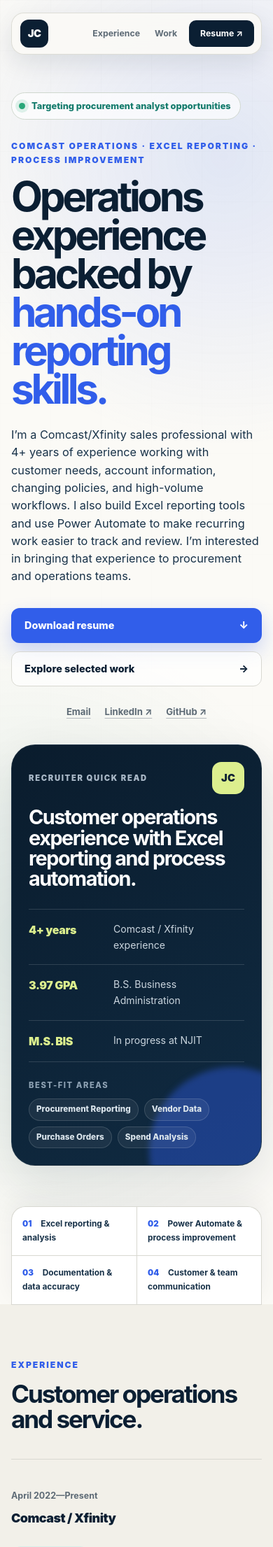
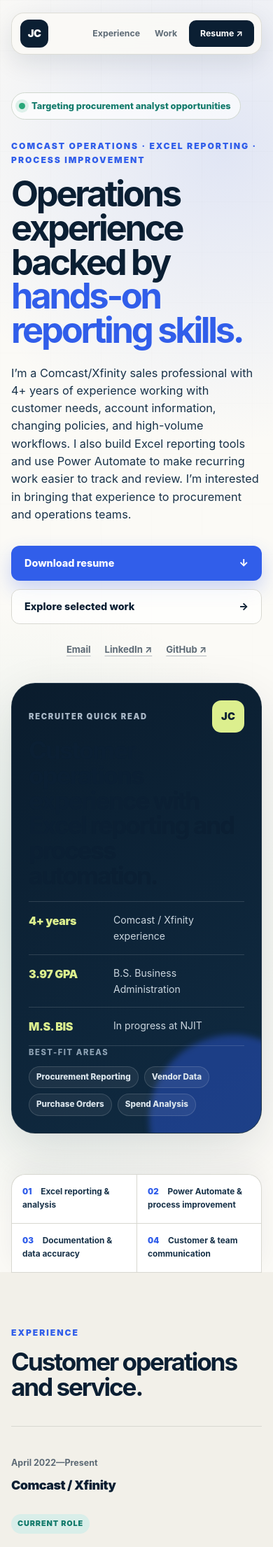
Before and after one commit to jon314159/JonathanCapalbo.me, a Jekyll site: the page index.html, which Jekyll copies as it is, in a window 390 px wide. Shown: the top 2211 px of the page at 70% size. Built offline with Jekyll 4.4.1, drawn with Linux system fonts in a browser that asks for light colours.

Commit message:
Tighten portfolio spacing and remove unused styles

```diff
--- a/assets/css/style.css
+++ b/assets/css/style.css
@@ -61,11 +61,11 @@
 }
 
 h1 {
-  max-width: 760px;
-  margin-bottom: 26px;
-  font-size: clamp(3.5rem, 7.2vw, 6.4rem);
-  line-height: 0.94;
-  letter-spacing: -0.075em;
+  max-width: 800px;
+  margin-bottom: 24px;
+  font-size: clamp(3.4rem, 6.1vw, 5.5rem);
+  line-height: 0.96;
+  letter-spacing: -0.065em;
 }
 
 h1 em {
@@ -208,9 +208,9 @@
   gap: clamp(42px, 7vw, 96px);
   align-items: center;
   width: min(1180px, 100%);
-  min-height: 690px;
+  min-height: 620px;
   margin: 0 auto;
-  padding: 56px 0 72px;
+  padding: 46px 0 60px;
 }
 
 .hero-copy { animation: enter 480ms ease-out both; }
@@ -317,7 +317,7 @@
 .recruiter-card {
   position: relative;
   overflow: hidden;
-  padding: 30px;
+  padding: 28px;
   border: 1px solid rgba(255, 255, 255, 0.08);
   border-radius: var(--radius-xl);
   color: #fff;
@@ -345,7 +345,7 @@
   align-items: center;
   justify-content: space-between;
   gap: 20px;
-  margin-bottom: 36px;
+  margin-bottom: 20px;
 }
 
 .card-topline p {
@@ -369,13 +369,6 @@
   font-weight: 950;
 }
 
-.recruiter-card h2 {
-  margin-bottom: 28px;
-  color: #fff;
-  font-size: clamp(1.75rem, 2.5vw, 2.4rem);
-  letter-spacing: -0.05em;
-}
-
 .quick-facts {
   margin: 0;
   border-top: 1px solid rgba(255, 255, 255, 0.14);
@@ -385,7 +378,7 @@
   display: grid;
   grid-template-columns: 118px 1fr;
   gap: 16px;
-  padding: 16px 0;
+  padding: 14px 0;
   border-bottom: 1px solid rgba(255, 255, 255, 0.14);
 }
 
@@ -461,72 +454,11 @@
 .section {
   width: min(1180px, calc(100% - 48px));
   margin: 0 auto;
-  padding: 110px 0;
+  padding: 96px 0;
 }
 
-.section-heading { margin-bottom: 52px; }
+.section-heading { margin-bottom: 44px; }
 .section-heading h2 { max-width: 800px; }
-
-.split-heading {
-  display: grid;
-  grid-template-columns: minmax(0, 1fr) minmax(320px, 0.72fr);
-  gap: clamp(42px, 8vw, 110px);
-  align-items: end;
-}
-
-.heading-copy {
-  color: var(--muted);
-  font-size: 1.02rem;
-}
-
-p.heading-copy { margin-bottom: 4px; }
-
-.value-grid {
-  display: grid;
-  grid-template-columns: repeat(3, 1fr);
-  gap: 18px;
-}
-
-.value-card {
-  position: relative;
-  min-height: 270px;
-  padding: 28px;
-  border: 1px solid var(--line);
-  border-radius: var(--radius-lg);
-  background: rgba(251, 250, 246, 0.7);
-  transition: transform 180ms ease, box-shadow 180ms ease;
-}
-
-.value-card:hover { transform: translateY(-4px); box-shadow: var(--shadow-soft); }
-
-.card-number {
-  display: inline-grid;
-  width: 42px;
-  height: 42px;
-  margin-bottom: 64px;
-  place-items: center;
-  border-radius: 50%;
-  color: var(--blue);
-  background: #e3e9fb;
-  font-size: 0.76rem;
-  font-weight: 900;
-}
-
-.value-card h3 { font-size: 1.5rem; }
-.value-card p { color: var(--muted); }
-
-.featured-value {
-  color: #fff;
-  border-color: var(--blue);
-  background: var(--blue);
-  box-shadow: 0 18px 44px rgba(49, 94, 234, 0.22);
-  transform: translateY(-14px);
-}
-
-.featured-value:hover { transform: translateY(-18px); }
-.featured-value .card-number { color: var(--ink); background: var(--lime); }
-.featured-value h3 { color: #fff; }
-.featured-value p { color: #dfe6ff; }
 
 .experience-section {
   border-top: 1px solid var(--line);
@@ -622,17 +554,6 @@
 
 .work-inner { position: relative; z-index: 1; width: min(1180px, calc(100% - 48px)); }
 
-.work-heading {
-  display: grid;
-  grid-template-columns: minmax(0, 1fr) minmax(260px, 0.42fr);
-  gap: 40px;
-  align-items: end;
-}
-
-.work-heading h2 { color: #fff; }
-.work-heading > p { color: #aab9c6; }
-.work-heading .eyebrow { color: var(--lime); }
-
 .featured-project {
   display: grid;
   grid-template-columns: minmax(0, 1.1fr) minmax(330px, 0.62fr);
@@ -668,8 +589,7 @@
 
 .project-detail-grid div { padding: 18px; background: #fff; }
 
-.project-detail-grid span,
-.project-proof span {
+.project-detail-grid span {
   display: block;
   margin-bottom: 8px;
   color: var(--blue);
@@ -730,8 +650,8 @@
 }
 
 .project-card {
-  min-height: 420px;
-  padding: 34px;
+  min-height: 0;
+  padding: 30px;
   border: 1px solid rgba(255, 255, 255, 0.13);
   border-radius: var(--radius-lg);
   background: rgba(255, 255, 255, 0.055);
@@ -747,7 +667,7 @@
   display: grid;
   width: 48px;
   height: 48px;
-  margin-bottom: 44px;
+  margin-bottom: 28px;
   place-items: center;
   border: 1px solid rgba(255, 255, 255, 0.18);
   border-radius: 14px;
@@ -756,14 +676,6 @@
   font-size: 1.2rem;
 }
 
-.project-proof {
-  margin: 28px 0 22px;
-  padding-top: 20px;
-  border-top: 1px solid rgba(255, 255, 255, 0.13);
-}
-
-.project-proof span { color: #8194a5; }
-.project-proof strong { color: #fff; }
 .project-card .tag-row span { color: #cdd9e3; background: rgba(255, 255, 255, 0.08); }
 
 .accent-project {
@@ -771,7 +683,7 @@
   background: linear-gradient(145deg, rgba(20, 123, 108, 0.3), rgba(255, 255, 255, 0.05));
 }
 
-.skills-section { padding-bottom: 80px; }
+.skills-section { padding-bottom: 70px; }
 
 .skill-groups { border-top: 1px solid var(--line); }
 
@@ -926,10 +838,9 @@
     gap: clamp(72px, 6vw, 128px);
   }
 
-  h1 { max-width: 920px; font-size: clamp(5rem, 5.4vw, 7rem); }
+  h1 { max-width: 960px; font-size: clamp(4.7rem, 5vw, 6rem); }
   .hero-summary { max-width: 840px; }
   .section-heading h2 { max-width: 980px; }
-  .split-heading { grid-template-columns: minmax(0, 1.15fr) minmax(360px, 0.7fr); }
   .role-card { grid-template-columns: 290px minmax(0, 1fr); }
 
   .education-section {
@@ -940,10 +851,10 @@
 @media (max-width: 1040px) {
   .hero-shell { grid-template-columns: 1fr; min-height: auto; }
   .hero-copy { max-width: 820px; }
-  .recruiter-card { display: grid; grid-template-columns: minmax(0, 0.8fr) 1fr; gap: 10px 34px; }
-  .card-topline { grid-column: 1 / -1; margin-bottom: 18px; }
-  .recruiter-card h2 { align-self: center; }
-  .focus-block { grid-column: 1 / -1; }
+  .recruiter-card { display: grid; grid-template-columns: repeat(2, minmax(0, 1fr)); gap: 12px 34px; }
+  .card-topline { grid-column: 1 / -1; margin-bottom: 8px; }
+  .quick-facts { grid-column: 1; }
+  .focus-block { grid-column: 2; margin-top: 0; }
   .featured-project { grid-template-columns: 1fr; }
   .workflow-visual ol { grid-template-columns: repeat(4, 1fr); }
   .workflow-visual li { border-right: 1px solid rgba(255,255,255,0.18); border-bottom: 0; }
@@ -957,13 +868,9 @@
   .proof-bar { grid-template-columns: repeat(2, 1fr); }
   .proof-bar p:nth-child(3) { border-left: 0; border-top: 1px solid var(--line); }
   .proof-bar p:nth-child(4) { border-top: 1px solid var(--line); }
-  .split-heading,
-  .work-heading,
   .role-card,
   .education-section,
   .contact-section { grid-template-columns: 1fr; }
-  .featured-value { transform: none; }
-  .featured-value:hover { transform: translateY(-4px); }
   .role-card { gap: 18px; }
   .secondary-projects { grid-template-columns: 1fr; }
   .skill-groups article { grid-template-columns: 1fr; gap: 14px; }
@@ -985,31 +892,26 @@
   .brand-mark { width: 40px; height: 40px; }
   nav { min-width: 0; overflow-x: auto; }
   nav a { flex: 0 0 auto; font-size: 0.77rem; }
-  nav a[href="#about"],
   nav a[href="#education"] { display: none; }
   .hero-shell { padding: 54px 0 58px; gap: 36px; }
   .availability { margin-bottom: 28px; }
-  h1 { font-size: clamp(3.05rem, 15vw, 4.6rem); }
+  h1 { font-size: clamp(2.9rem, 13vw, 4rem); }
   .hero-summary { font-size: 1.02rem; }
   .button { width: 100%; justify-content: space-between; }
   .hero-links { justify-content: center; }
   .recruiter-card { display: block; padding: 24px; }
-  .recruiter-card h2 { font-size: 1.8rem; }
   .quick-facts div { grid-template-columns: 105px 1fr; }
   .proof-bar p { padding: 15px; font-size: 0.74rem; }
   .section { width: min(100% - 32px, 1180px); padding: 76px 0; }
   .section-heading { margin-bottom: 38px; }
-  .value-grid,
   .project-detail-grid { grid-template-columns: 1fr; }
-  .value-card { min-height: 0; }
-  .card-number { margin-bottom: 42px; }
   .work-inner { width: min(100% - 32px, 1180px); }
   .featured-project { padding: 24px; }
   .workflow-visual { padding: 22px; }
   .workflow-visual ol { grid-template-columns: 1fr; }
   .workflow-visual li { border-right: 0; border-bottom: 1px solid rgba(255,255,255,0.18); }
   .project-card { min-height: 0; padding: 26px; }
-  .project-icon { margin-bottom: 34px; }
+  .project-icon { margin-bottom: 24px; }
   .education-section { width: min(100% - 20px, 1240px); margin-bottom: 72px; padding: 30px 22px; }
   .contact-section { width: min(100% - 32px, 1180px); padding: 34px 24px; }
   .contact-primary { font-size: 0.76rem; }
```
